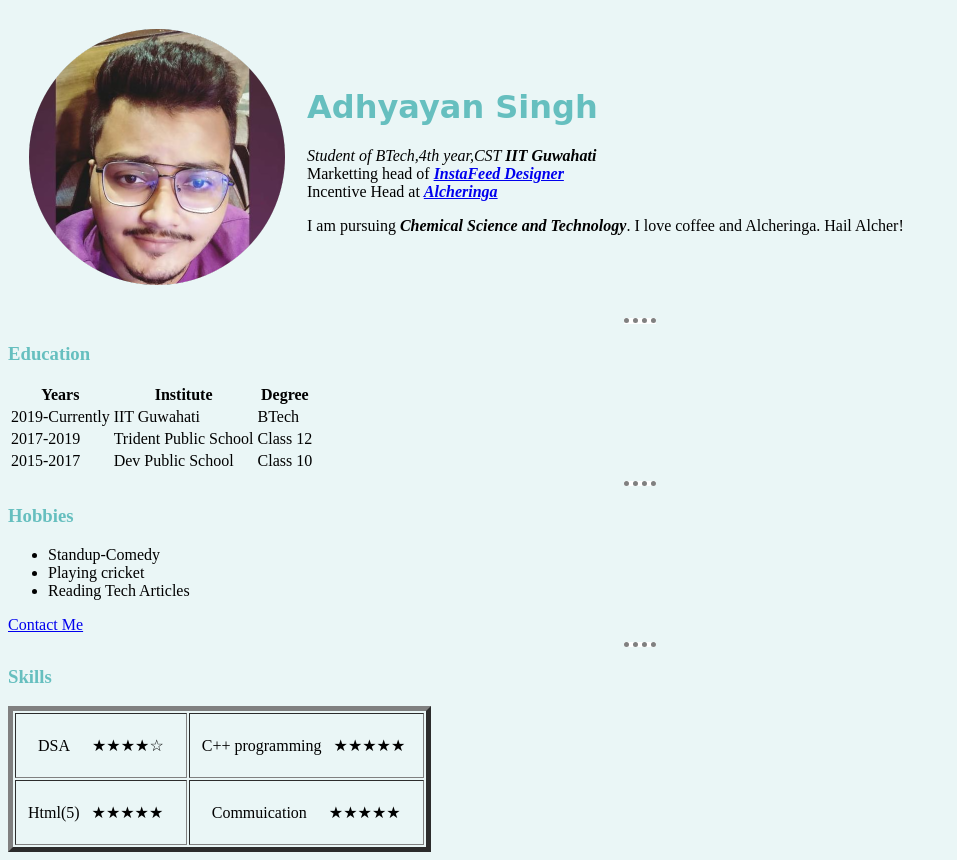
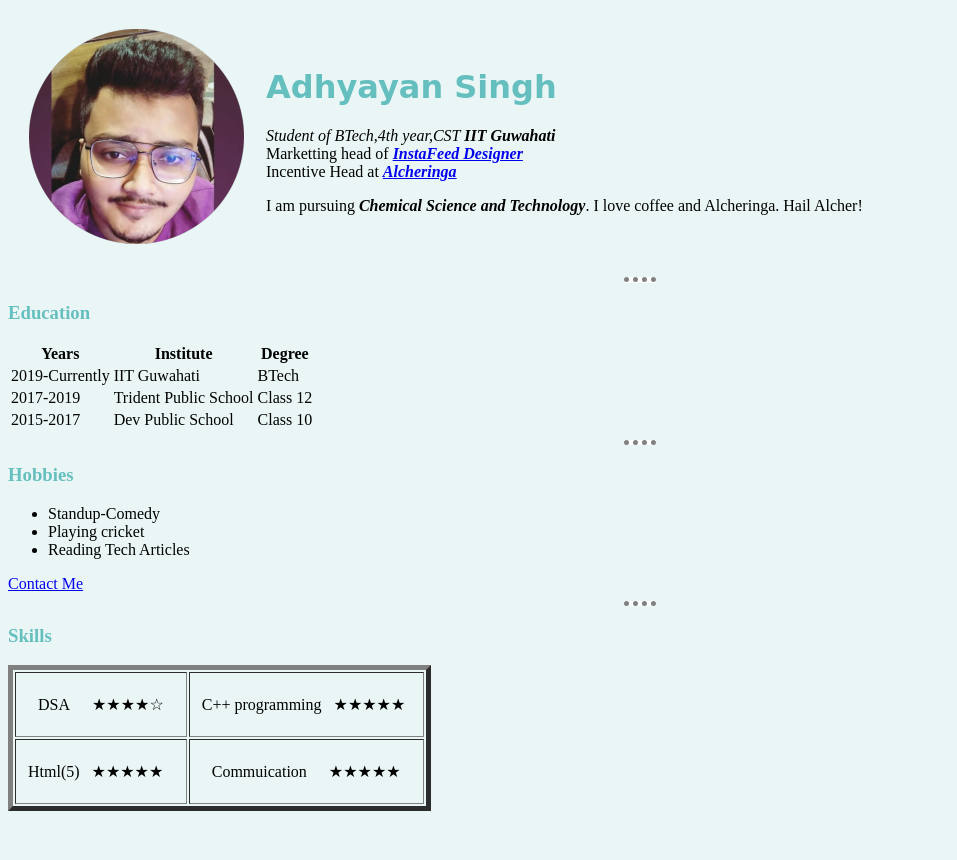
Before and after one commit to AdhyayanSingh/Mysite, a plain HTML site: page index.html in a window 1280 px wide. Shown: the whole page, without its empty margins (0-957 px from the left). After the commit the page ends 819 px from the top, so only its background shows below. Drawn offline with Linux system fonts and the light colour scheme.

Commit message:
Update index.html

```diff
--- a/index.html
+++ b/index.html
@@ -11,7 +11,7 @@
   <body>
     <table cellspacing=20>
       <tr>
-        <td><img src="images/image2.png" alt="Adhyayan profile picture"></td>
+        <td><img src="images/image4.png" alt="Adhyayan profile picture"></td>
         <td>
           <h1>Adhyayan Singh</h1>
           <p><em>Student of BTech,4th year,CST <strong>IIT Guwahati</strong></em><br>
```
